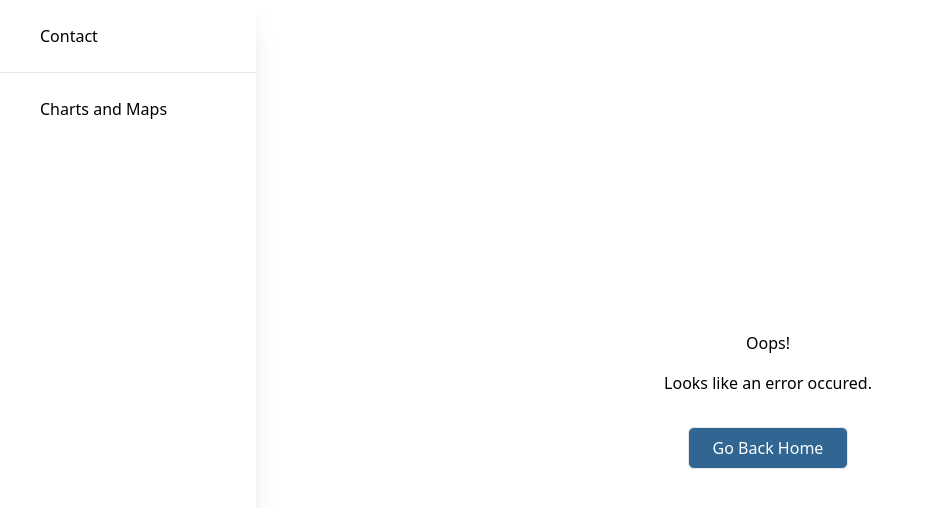
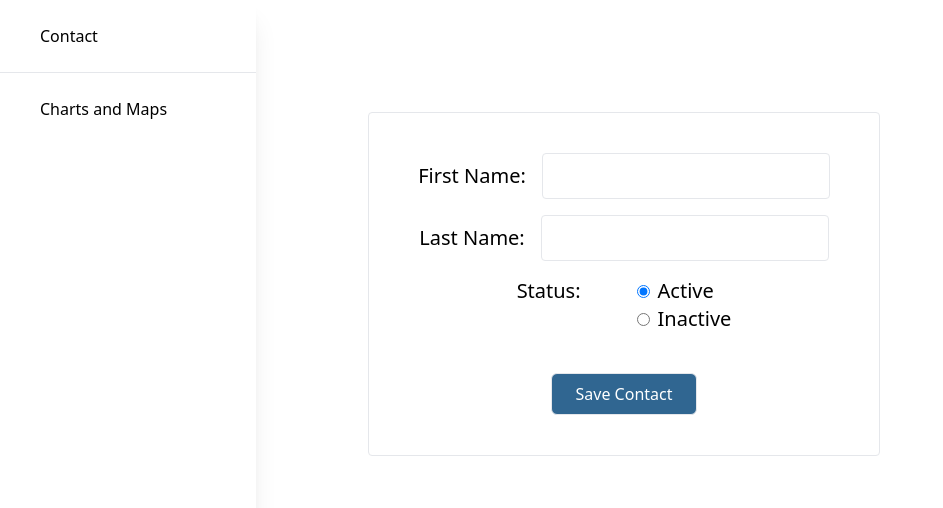
Before and after one commit to web-developer-areeb/taiyo-assignment, a React (Create React App) app: page /create-contact in a window 1280 px wide. Shown: the top 508 px of the page, without its empty margins (0-943 px from the left). Built offline with nearby package versions, Linux system fonts and the light colour scheme.

Commit message:
Contact page is working fine.

```diff
--- a/package.json
+++ b/package.json
@@ -10,7 +10,10 @@
     "react-dom": "^18.2.0",
     "react-router-dom": "^6.14.1",
     "react-scripts": "5.0.1",
-    "web-vitals": "^2.1.4"
+    "web-vitals": "^2.1.4",
+    "@reduxjs/toolkit": "^1.9.5",
+    "axios": "^1.4.0",
+    "react-redux": "^8.0.5"
   },
   "scripts": {
     "start": "react-scripts start",
--- /dev/null
+++ b/src/components/ContactList.js
@@ -0,0 +1,61 @@
+import { useSelector, useDispatch } from "react-redux";
+import { editContact, removeContact, updateContact } from "../store";
+import { Link, useNavigate } from "react-router-dom";
+
+
+function ContactList() {
+  const dispatch = useDispatch();
+  const navigate = useNavigate();
+
+  // const { contacts, name } = useSelector(({form, cars: {data, searchTerm}}) => {
+  // const { contacts } = useSelector(({contacts: {data}}) => {
+  //   const filteredContacts =  data.filter((contact) => contact.name.toLowerCase().includes(searchTerm.toLowerCase()));
+
+  //   return {
+  //     cars: filteredCars,
+  //     name: form.name
+  //   }
+  // });
+
+  const contacts  = useSelector(state => state.contacts);
+
+  const handleContactDelete = (contact) => {
+    dispatch(removeContact(contact.id));
+  };
+
+  const handleUpdateContact = (contact) => {
+    dispatch(editContact(contact));
+    navigate(`/contact/${contact.id}`)
+  };
+
+  const renderedContacts = contacts.data.map((contact) => {
+    return (
+      <div key={contact.id} className="border rounded-md pl-4 py-4">
+        <p className="font-semibold pb-6 border-b">
+          <span className="mr-1">{contact.firstName}</span>
+          <span>{contact.lastName}</span>
+        </p>
+        <p className="flex justify-between pr-8 mt-4">
+          <span>Status</span>
+          <span>{contact.status === "active"? "Active": "Inactive"}</span>
+        </p>
+        <div className="pt-4">
+          <button onClick={() => handleUpdateContact(contact)} className="bg-gray-100 hover:bg-gray-200 px-8 py-2 border rounded-md mr-4" >
+            Edit
+          </button>
+          <button className="bg-red-500 hover:bg-red-600 px-8 py-2 border rounded-md text-white" onClick={() => handleContactDelete(contact)}>
+            Delete
+          </button>
+        </div>
+      </div>
+    )
+  });
+
+  return (
+    <div className="grid grid-cols-2 gap-8">
+      {renderedContacts}
+    </div>
+  );
+}
+
+export default ContactList;
--- /dev/null
+++ b/src/components/CreateContact.js
@@ -0,0 +1,83 @@
+import { useDispatch, useSelector } from "react-redux";
+import { addContact, changeFirstName, changeLastName, changeStatus, changeFirstNameError, changeLastNameError, updateContact } from "../store";
+import { useNavigate, useParams } from "react-router-dom";
+
+
+function CreateUpdateContact() {
+  const {contactID} = useParams();
+  const dispatch = useDispatch();
+  const navigate = useNavigate();
+
+  const { firstName, lastName, status, firstNameError, lastNameError } = useSelector((state) => {
+    return state.form
+  });
+
+  const handleSubmit = (event) => {
+    event.preventDefault();
+    let error = false;
+    if(firstName === ''){
+      dispatch(changeFirstNameError(true));
+      error = true;
+    };
+
+    if(lastName === '') {
+      dispatch(changeLastNameError(true));
+      error = true;
+    }
+
+    if(error) {
+      return;
+    }
+
+    if(contactID){
+      dispatch(updateContact({id: contactID, firstName, lastName, status}))
+    } else {
+      dispatch(addContact({firstName, lastName, status}));
+    }
+
+    navigate("/contact");
+  }
+
+  return (
+    <div className="px-28 pt-28">
+      <form className="max-w-lg border rounded p-10 flex flex-col items-center" onSubmit={handleSubmit}>
+        <div className="mb-4">
+          <label className="mr-4 text-xl" id="firstName">First Name:</label>
+          <input className="border text-lg px-2 py-2 rounded w-72" htmlFor="firstName"
+            value={firstName}
+            onChange={(e) => {
+              dispatch(changeFirstName(e.target.value))
+            }}
+          />
+          {firstNameError && <p className="ml-[118px] mt-1 text-sm text-red-500">First Name can't be left blank.</p>}
+        </div>
+        <div className="mb-4">
+          <label className="mr-4 text-xl" id="lastName">Last Name:</label>
+          <input className="border text-lg px-2 py-2 rounded w-72" htmlFor="lastName"
+            value={lastName}
+            onChange={(e) => dispatch(changeLastName(e.target.value))}
+          />
+          {lastNameError && <p className="ml-[118px] mt-1 text-sm text-red-500">Last Name can't be left blank.</p>}
+        </div>
+        <div className="flex">
+          <p className="text-xl">Status:</p>
+          <div className="ml-14">
+            <input type="radio" id="active" name="status" value="active" className="mr-2"
+              onChange={(e) => dispatch(changeStatus(e.target.value))}
+              checked={status === "active"}
+            />
+            <label htmlFor="active" className="text-xl mb-2 cursor-pointer">Active</label><br />
+            <input type="radio" id="inactive" name="status" value="inactive" className="mr-2"
+              onChange={(e) => dispatch(changeStatus(e.target.value))}
+              checked={status === "inactive"}
+            />
+            <label htmlFor="inactive" className="text-xl mb-2 cursor-pointer">Inactive</label><br />
+          </div>
+        </div>
+        <button className="mt-10 border px-6 py-2 rounded-md bg-green38 text-white">Save Contact</button>
+      </form>
+    </div>
+  )
+};
+
+export default CreateUpdateContact;
--- a/src/components/Layout/index.js
+++ b/src/components/Layout/index.js
@@ -1,7 +1,8 @@
 import { Link, Navigate, Route, Routes } from "react-router-dom";
+import ErrorPage from "../../pages/ErrorPage";
 import Contact from "../../pages/Contact";
 import ChartAndMap from "../../pages/ChartAndMap";
-import ErrorPage from "../../pages/ErrorPage";
+import CreateUpdateContact from "../CreateContact";
 
 
 function Layout() {
@@ -24,6 +25,8 @@ function Layout() {
         element={<Navigate to="/contact" replace />}
       />
         <Route path="/contact" element={<Contact />} />
+        <Route path="/create-contact" element={<CreateUpdateContact />} />
+        <Route path="/contact/:contactID" element={<CreateUpdateContact />} />
         <Route path="/chart" element={<ChartAndMap />} />
         <Route path="/*" element={<ErrorPage />} />
       </Routes>
--- a/src/index.js
+++ b/src/index.js
@@ -4,13 +4,17 @@ import App from './App';
 import './assets/global.css';
 import reportWebVitals from './reportWebVitals';
 import { BrowserRouter } from "react-router-dom";
+import { Provider } from 'react-redux';
+import { store } from './store';
 
 const root = ReactDOM.createRoot(document.getElementById('root'));
 root.render(
   <React.StrictMode>
-    <BrowserRouter>
-      <App />
-    </BrowserRouter>
+    <Provider store={store}>
+      <BrowserRouter>
+        <App />
+      </BrowserRouter>
+    </Provider>
   </React.StrictMode>
 );
 
--- a/src/pages/Contact.js
+++ b/src/pages/Contact.js
@@ -1,7 +1,21 @@
+import ContactList from "../components/ContactList";
+import { Link } from "react-router-dom";
+
 function Contact() {
   return (
-    <div className="">contact</div>
-  )
+    <div className="px-6 pt-10">
+      <div className="flex justify-end mb-10">
+        <Link
+          className="border px-6 py-2 rounded-md bg-green38 text-white"
+          to="/create-contact"
+        >
+          Create Contact
+        </Link>
+      </div>
+      <h3 className="border-b mb-8 pb-4 text-xl font-semibold">Contacts</h3>
+      <ContactList />
+    </div>
+  );
 };
 
 export default Contact;
--- /dev/null
+++ b/src/store/index.js
@@ -0,0 +1,39 @@
+import { configureStore } from "@reduxjs/toolkit";
+import {
+  // changeSearchTerm,
+  contactsReducer,
+  addContact,
+  editContact,
+  updateContact,
+  removeContact,
+} from "./slices/contactSlice";
+
+import {
+  changeFirstName,
+  changeLastName,
+  changeStatus,
+  changeFirstNameError,
+  changeLastNameError,
+  formReducer
+} from "./slices/formSlice";
+
+const store = configureStore({
+  reducer: {
+    contacts: contactsReducer,
+    form: formReducer
+  },
+});
+
+export {
+  store,
+  changeFirstName,
+  changeLastName,
+  changeStatus,
+  addContact,
+  updateContact,
+  editContact,
+  removeContact,
+  changeFirstNameError,
+  changeLastNameError
+  // changeSearchTerm,
+};
--- /dev/null
+++ b/src/store/slices/contactSlice.js
@@ -0,0 +1,50 @@
+import { createSlice, nanoid } from "@reduxjs/toolkit";
+
+const contactsSlice = createSlice({
+  name: "contacts",
+  initialState: {
+    // searchTerm: "",
+    data: [],
+  },
+  reducers: {
+    // changeSearchTerm(state, action) {
+    //   state.searchTerm = action.payload;
+    // },
+    addContact(state, action) {
+      state.data.push({
+      id: nanoid(),
+      firstName: action.payload.firstName,
+      lastName: action.payload.lastName,
+      status: action.payload.status,
+    });
+    },
+    updateContact(state, action) {
+      const index = state.data.findIndex(item => item.id === action.payload.id);
+      const updatedContact = {
+        ...state.data[index],
+        firstName: action.payload.firstName,
+        lastName: action.payload.lastName,
+        status: action.payload.status,
+      }
+      state.data.splice(index, 1, updatedContact)
+    },
+    editContact(state, action) {
+    },
+    removeContact(state, action) {
+      const updated = state.data.filter((contact) => {
+        return contact.id !== action.payload
+      });
+      state.data = updated;
+    },
+  },
+});
+
+export const {
+  // changeSearchTerm,
+  addContact,
+  editContact,
+  updateContact,
+  removeContact
+} = contactsSlice.actions;
+
+export const contactsReducer = contactsSlice.reducer;
--- /dev/null
+++ b/src/store/slices/formSlice.js
@@ -0,0 +1,59 @@
+import { createSlice } from "@reduxjs/toolkit";
+import { addContact, editContact, updateContact } from "./contactSlice";
+
+const formSlice = createSlice({
+  name: 'form',
+  initialState: {
+    firstName: '',
+    lastName: '',
+    status: 'active',
+    firstNameError: false,
+    lastNameError: false,
+  },
+  reducers: {
+    changeFirstName(state, action) {
+      state.firstName = action.payload;
+      state.firstNameError = false;
+    },
+    changeLastName(state, action) {
+      state.lastName = action.payload;
+      state.lastNameError = false;
+    },
+    changeStatus(state, action) {
+      state.status = action.payload;
+    },
+    changeFirstNameError(state, action) {
+      state.firstNameError = action.payload;
+    },
+    changeLastNameError(state, action) {
+      state.lastNameError = action.payload;
+    },
+  },
+  extraReducers(builder) {
+    builder.addCase(addContact, (state, action) => {
+      state.firstName = '';
+      state.lastName = '';
+      state.status = 'active';
+      state.firstNameError = false;
+      state.lastNameError = false;
+    });
+    builder.addCase(updateContact, (state, action) => {
+      state.firstName = '';
+      state.lastName = '';
+      state.status = 'active';
+      state.firstNameError = false;
+      state.lastNameError = false;
+    });
+
+    builder.addCase(editContact, (state, action) => {
+      state.firstName = action.payload.firstName;
+      state.lastName = action.payload.lastName;
+      state.status = action.payload.status;
+      state.firstNameError = false;
+      state.lastNameError = false;
+    })
+  }
+});
+
+export const { changeFirstName, changeLastName, changeStatus, changeFirstNameError, changeLastNameError } = formSlice.actions;
+export const formReducer = formSlice.reducer;
--- a/tailwind.config.js
+++ b/tailwind.config.js
@@ -6,7 +6,7 @@ module.exports = {
   theme: {
     extend: {
       colors: {
-        green38: "#306691"
+        green38: "#306691",
       }
     },
   },
```
Also changed, not shown: src/assets/images/svg/ dustbin.svg (added), 1 other file (tests, documents, lock files or other folders).
